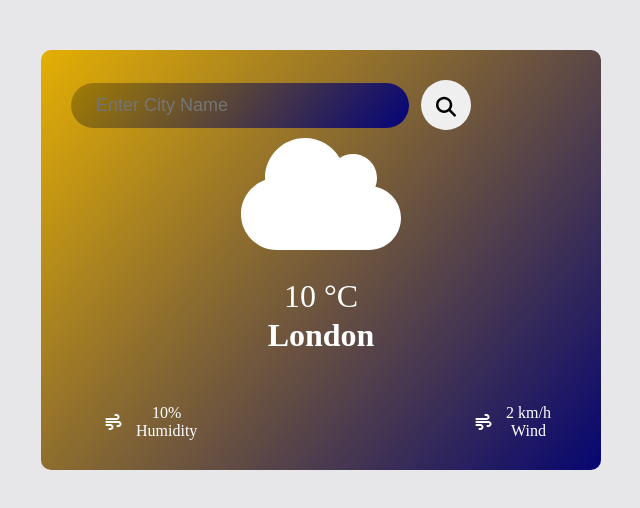
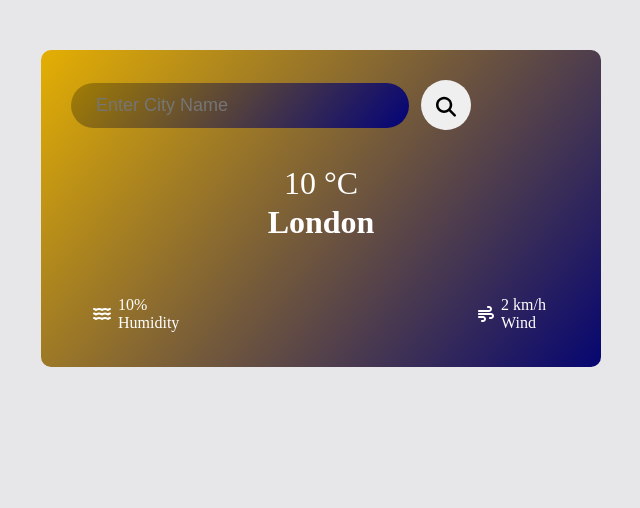
Before and after one commit to Yusufdavid411/Weather-App, a React (Vite) app: page / in a window 1280 px wide. Shown: the top 508 px of the page, without its empty margins (319-959 px from the left). Built offline with nearby package versions, Linux system fonts and the light colour scheme.

Commit message:
tuesday 1 jan 2024

```diff
--- a/src/components/Home.jsx
+++ b/src/components/Home.jsx
@@ -11,6 +11,7 @@ const Home = () => {
         name:'London',
         humidity: 10,
         speed: 2,
+        image: '',
     })
 
     const [name, setName] = useState('');
@@ -29,7 +30,43 @@ const Home = () => {
             const apiUrl = `https://api.openweathermap.org/data/2.5/weather?q=${name}&appid=aa0f20eeffe7d0bf570105ca31f6697e&units=metric`;
             axios.get(apiUrl)
             .then(res => {
-                setData({...data, celcius: res.data.main.temp, name: res.data.name, humidity: res.data.main.humidity, speed: res.data.wind.speed })
+                let imagePath = "";
+
+                // if(res.data.weather[0].main == "Clouds") {
+                //     imagepath = "/img/rainny.avif."
+                // } else if (res.data.weather[0].main == "Clear") {
+                //     imagepath = "/img/rainny.avif."
+                // } else if (res.data.weather[0].main == "Rain") {
+                //     imagepath = "/img/rainny.avif."
+                // } else if (res.data.weather[0].main == "Drizzle") {
+                //     imagepath = "/img/rainny.avif."
+                // } else if (res.data.weather[0].main == "Mist") {
+                //     imagepath = "/img/rainny.avif."
+                // } else {
+                //     imagepath = "/img/rainny.avif."
+                // }
+
+                if(res.data.weather[0].main == "Clouds") {
+                    imagePath = <FontAwesomeIcon icon="cloud" size="8x" className="icon" />;
+                } else if (res.data.weather[0].main == "Clear") {
+                    imagePath = <FontAwesomeIcon icon="cloud" size="8x" className="icon" />;
+                } else if (res.data.weather[0].main == "Rain") {
+                    imagePath = <FontAwesomeIcon icon="cloud" size="8x" className="icon" />;
+                } else if (res.data.weather[0].main == "Drizzle") {
+                    imagePath = <FontAwesomeIcon icon="cloud" size="8x" className="icon" />;
+                } else if (res.data.weather[0].main == "Mist") {
+                    imagePath = <FontAwesomeIcon icon="cloud" size="8x" className="icon" />;
+                } else {
+                    imagePath = <FontAwesomeIcon icon="cloud" size="8x" className="icon" />;
+                }
+
+                setData({...data,
+                    celcius: res.data.main.temp,
+                    image: imagePath,
+                    name: res.data.name,
+                    humidity: res.data.main.humidity,
+                    speed: res.data.wind.speed
+                })
             })
             .catch( err => console.log(err));
         }else {
@@ -50,7 +87,7 @@ const Home = () => {
 
                 <div className="winfo">
                     <div className="winfo-icon">
-                        <FontAwesomeIcon icon="cloud" size="8x" className="icon" onClick={handleClick} />
+                        {data.image}
                     </div>
                     <h1>{Math.round(data.celcius)} °C</h1>
                     <h2>{data.name}</h2>
@@ -59,7 +96,7 @@ const Home = () => {
 
                         <div className="col">
                             {/* <img src="/img/uk_flag.jpg" alt="" /> */}
-                            <FontAwesomeIcon icon="fa-solid fa-wind" className="icon" />
+                            <FontAwesomeIcon icon="fa-sharp fa-water" rotation={180} className="icon" />
                             <div className="humidity">
                                 <p>{Math.round(data.humidity)}%</p>
                                 <p>Humidity</p>
--- a/src/main.jsx
+++ b/src/main.jsx
@@ -3,11 +3,11 @@ import ReactDOM from 'react-dom/client'
 import App from './App.jsx'
 import './style.css'
 import { library } from '@fortawesome/fontawesome-svg-core';
-import { faCloud, faCloudRain, faCoffee, faSearch, faWind } from '@fortawesome/free-solid-svg-icons';
+import { faCloud, faCloudRain, faCoffee, faSearch, faWind, faCloudShowersHeavy, faWater } from '@fortawesome/free-solid-svg-icons';
 
 
 // Add icons to the library
-library.add(faCoffee, faSearch, faCloud, faCloudRain, faWind);
+library.add(faCoffee, faSearch, faCloud, faWind, faCloudShowersHeavy, faWater );
 
 ReactDOM.createRoot(document.getElementById('root')).render(
   <React.StrictMode>
--- a/src/style.css
+++ b/src/style.css
@@ -54,9 +54,8 @@
     width: 20px;
 }
 
-.winfo .icon .winfo-icon {
-    margin-top: 20px;
-    width: 170px;
+.winfo-icon {
+    margin: 35px auto;
 }
 
 .winfo h1 {
@@ -82,15 +81,22 @@
 .details .col {
     display: flex;
     align-items: center;
+    text-align: left;
 }
 
 .details .col .icon {
-    width: 45px;
     justify-content: center;
     align-items: center;
+    margin: 2px;
 }
 
-.humidity
+.col .humidity {
+    padding: 5px;
+}
+
+.col .wind {
+    padding: 5px;
+}
 
 
 @media (max-width:450px) {
```
